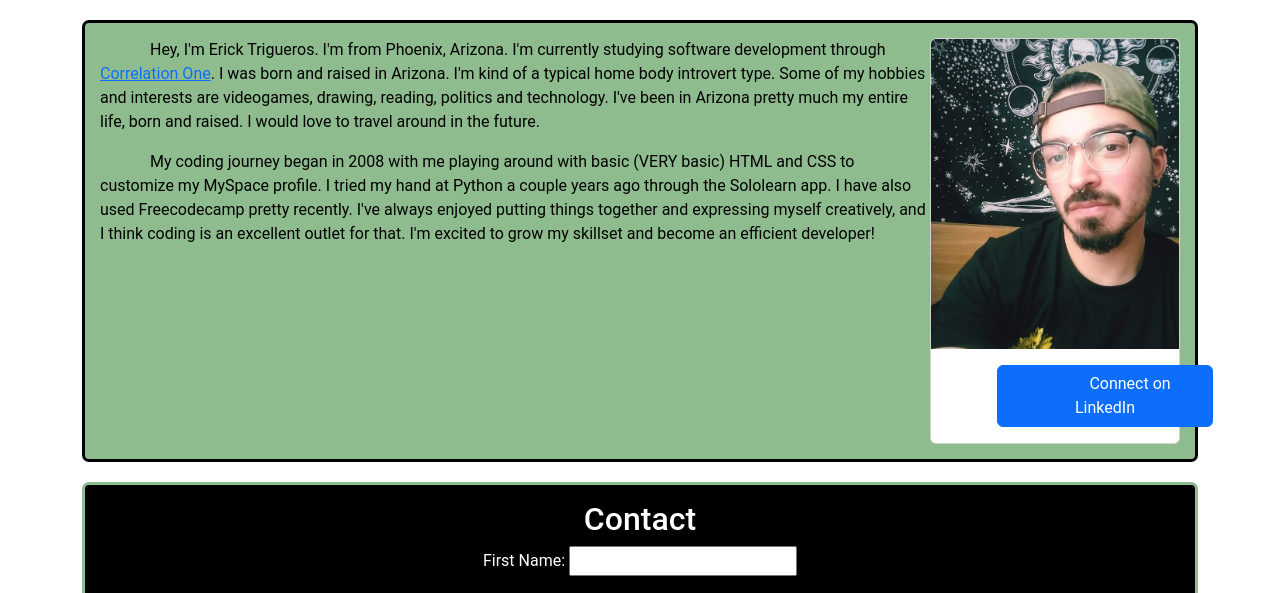
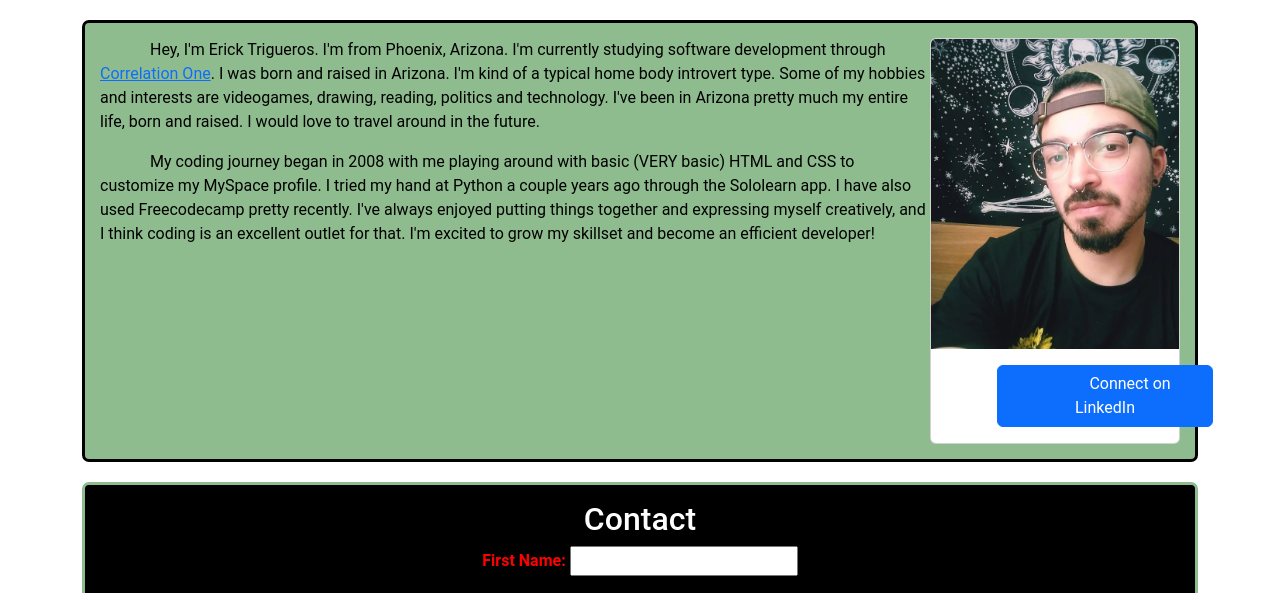
Before and after one commit to trorck/mywebsite.com, a plain HTML site: page contact-us.html in a window 1280 px wide. Shown: the part 207-800 px from the top of the page. Drawn offline with nearby package versions, Linux system fonts and the light colour scheme.

Commit message:
Update contact-us.html

```diff
--- a/contact-us.html
+++ b/contact-us.html
@@ -54,7 +54,7 @@
       <div class="footer">
         <h2>Contact</h2>
         <form action="/example_action.html" align="center">
-            <label for="fname">First Name: </label>
+          <label for="fname"><span style="color: red;"><strong>First Name: </strong></span></label>
             <input type="text" id="fname" name="fname"><br><br>
 
             <label for="lname">Last Name: </label>
```
